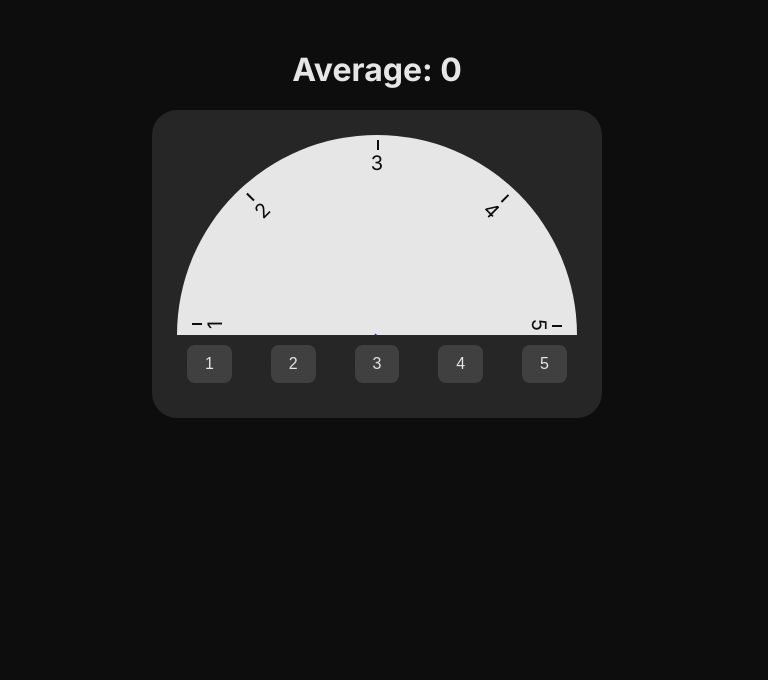
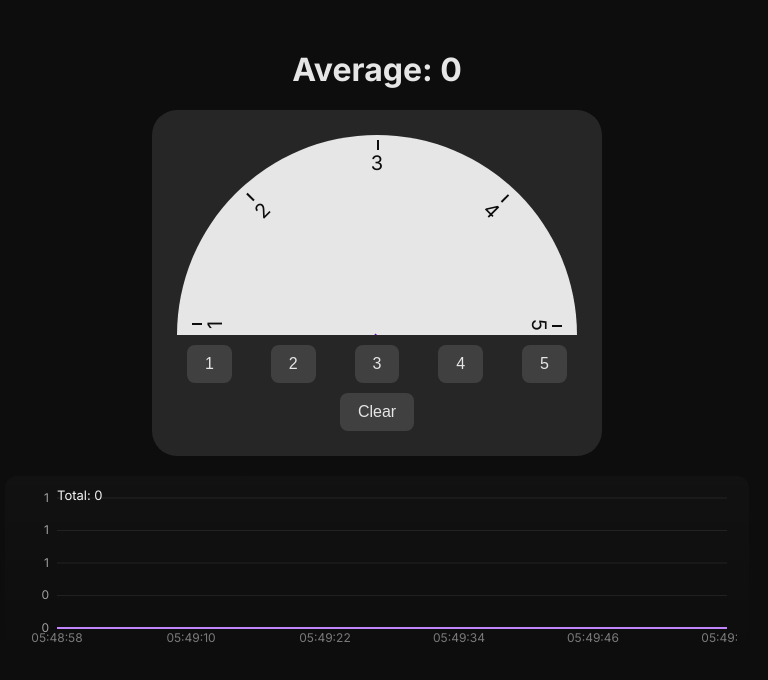
Before and after one commit to telgenhofar/CSC3320_Final_Project, a Next.js app: page / in a window 1280 px wide. Shown: the top 680 px of the page, without its empty margins (263-1031 px from the left). Built offline with nearby package versions, Linux system fonts and the light colour scheme.

Commit message:
added scrolling graph

```diff
--- a/app/globals.css
+++ b/app/globals.css
@@ -105,3 +105,20 @@ body {
 .rating-button:active {
     transform: translateY(0);
 }
+
+.graph-container {
+    width: 720px;
+    max-width: calc(100% - 40px);
+    margin: 20px auto;
+    background: linear-gradient(180deg, rgba(255,255,255,0.02), transparent);
+    padding: 12px;
+    border-radius: 12px;
+}
+
+.ratings-canvas {
+    width: 100%;
+    height: 160px;
+    display: block;
+    background: transparent;
+    border-radius: 8px;
+}
--- a/app/page.tsx
+++ b/app/page.tsx
@@ -1,11 +1,19 @@
 "use client";
-import { useState } from "react";
+import { GSP_NO_RETURNED_VALUE } from "next/dist/lib/constants";
+import { useEffect, useRef, useState } from "react";
 
 export default function Page() {
     const [ratings, setRatings] = useState<number[]>([]);
+    const [events, setEvents] = useState<number[]>([]);
 
     const handleRate = (value: number) => {
         setRatings((prev) => [...prev, value]);
+        setEvents((prev) => [...prev, Date.now()]);
+    }
+
+    const clearRatings = () => {
+        setRatings([]);
+        setEvents([]);
     }
 
     const avg: number = ratings.length
@@ -15,17 +23,19 @@ export default function Page() {
     return (
         <div className="page-container">
             <h1>Average: {avg}</h1>
-            <GaugeChart average={avg} onRate={handleRate} />
+            <GaugeChart average={avg} onRate={handleRate} onClear={clearRatings} />
+            <RatingsGraph events={events} windowSeconds={60} sampleIntervalMs={100} />
         </div>
     );
 }
 
 type GaugeChartProps = {
     onRate: (value: number) => void;
+    onClear: () => void;
     average: number
 }
 
-function GaugeChart({ onRate, average }: GaugeChartProps) {
+function GaugeChart({ onRate, onClear, average }: GaugeChartProps) {
     const values = [1, 2, 3, 4, 5];
     const rotation = ((average - 1) / 4) * 180 - 90;
 
@@ -60,6 +70,149 @@ function GaugeChart({ onRate, average }: GaugeChartProps) {
                     </li>
                 ))}
             </ul>
+            <button className="rating-button" onClick={() => onClear()}>Clear</button>
         </div>
     )
 }
+
+type RatingGraphProps = {
+    events: number[];
+    windowSeconds: number;
+    sampleIntervalMs: number;
+}
+
+function RatingsGraph({ events, windowSeconds, sampleIntervalMs }: RatingGraphProps) {
+    const canvasRef = useRef<HTMLCanvasElement | null>(null);
+    const rafRef = useRef<number | null>(null);
+
+    const computePoints = (now: number) => {
+        const samples: number[] = [];
+        const steps = Math.max(2, Math.floor((windowSeconds * 1000) / sampleIntervalMs));
+        for (let i = 0; i <= steps; i++) {
+            samples.push(now - (windowSeconds * 1000) + (i * sampleIntervalMs));
+        }
+
+        const sorted = [...events].sort((a, b) => a - b);
+        const points = samples.map((t) => {
+            let count = 0;
+            count = sorted.filter((e) => e <= t).length;
+            return { t, count };
+        });
+
+        return points;
+    };
+
+    const draw = () => {
+        const canvas = canvasRef.current;
+        if (!canvas) return;
+        const ctx = canvas.getContext("2d");
+        if (!ctx) return;
+
+        const dpr = window.devicePixelRatio || 1;
+        const rect = canvas.getBoundingClientRect();
+        canvas.width = Math.floor(rect.width * dpr);
+        canvas.height = Math.floor(rect.height * dpr);
+        ctx.scale(dpr, dpr);
+
+        const now = Date.now();
+        const points = computePoints(now);
+
+        const padding = { left: 40, right: 10, top: 10, bottom: 20 };
+        const w = rect.width - padding.left - padding.right;
+        const h = rect.height - padding.top - padding.bottom;
+
+        const windowMs = windowSeconds * 1000;
+        const t0 = now - windowMs;
+
+        const counts = points.map((p) => p.count);
+        const maxCount = Math.max(1, ...counts);
+
+        ctx.clearRect(0, 0, rect.width, rect.height);
+
+        ctx.fillStyle = "transparent";
+        ctx.fillRect(0, 0, rect.width, rect.height);
+
+        ctx.strokeStyle = "rgba(255, 255, 255, 0.08)";
+        ctx.lineWidth = 1;
+        ctx.beginPath();
+        const yGridCount = 4;
+        for (let i = 0; i <= yGridCount; i++) {
+            const yy = padding.top + (i * (h / yGridCount));
+            ctx.moveTo(padding.left, yy);
+            ctx.lineTo(padding.left + w, yy);
+        }
+        ctx.stroke();
+
+        ctx.fillStyle = "rgba(255, 255, 255, 0.6)";
+        ctx.font = "12px Inter, sans-serif";
+        ctx.textAlign = "right";
+        ctx.textBaseline = "middle";
+        for (let i = 0; i <= yGridCount; i++) {
+            const v = Math.round(maxCount - (i * (maxCount / yGridCount)));
+            const yy = padding.top + (i * (h / yGridCount));
+            ctx.fillText(String(v), padding.left - 8, yy);
+        }
+
+        ctx.textAlign = "center";
+        ctx.textBaseline = "top";
+        const tickCount = 5;
+        ctx.fillStyle = "rgba(255,255,255,0.45)";
+        for (let i = 0; i <= tickCount; i++) {
+            const tt = t0 + (i * (windowMs / tickCount));
+            const x = padding.left + (i * (w / tickCount));
+            const d = new Date(tt);
+            const label = `${String(d.getHours()).padStart(2, "0")}:${String(
+            d.getMinutes()
+            ).padStart(2, "0")}:${String(d.getSeconds()).padStart(2, "0")}`;
+            ctx.fillText(label, x, rect.height - padding.bottom + 4);
+        }
+
+        ctx.beginPath();
+        for (let i = 0; i < points.length; i++) {
+            const p = points[i];
+            if (!p) continue;
+            const x = padding.left + ((p.t - t0) / windowMs) * w;
+            const y = padding.top + h - (p.count / maxCount) * h;
+            if (i === 0) ctx.moveTo(x, y);
+            else ctx.lineTo(x, y);
+        }
+        ctx.lineWidth = 2;
+        ctx.strokeStyle = "#C084FC";
+        ctx.stroke();
+
+        ctx.lineTo(padding.left + w, padding.top + h);
+        ctx.lineTo(padding.left, padding.top + h);
+        ctx.closePath();
+        ctx.fillStyle = "rgba(192,132,252,0.12)";
+        ctx.fill();
+
+        const curCount = counts[counts.length - 1] ?? 0;
+        const badge = `Total: ${curCount}`;
+        ctx.textAlign = "left";
+        ctx.textBaseline = "middle";
+        ctx.fillStyle = "rgba(255,255,255,0.95)";
+        ctx.font = "13px Inter, sans-serif";
+        ctx.fillText(badge, padding.left, padding.top - 2);
+    };
+
+    useEffect(() => {
+        const loop = () => {
+            draw();
+            rafRef.current = requestAnimationFrame(loop);
+        };
+        rafRef.current = requestAnimationFrame(loop);
+        return () => {
+            if (rafRef.current) cancelAnimationFrame(rafRef.current);
+        };
+    }, [events]);
+    useEffect(() => {
+        const onResize = () => draw();
+        window.addEventListener("resize", onResize);
+        return () => window.removeEventListener("resize", onResize);
+    }, []);
+    return (
+        <div className="graph-container">
+            <canvas ref={canvasRef} className="ratings-canvas" />
+        </div>
+  );
+}
```
